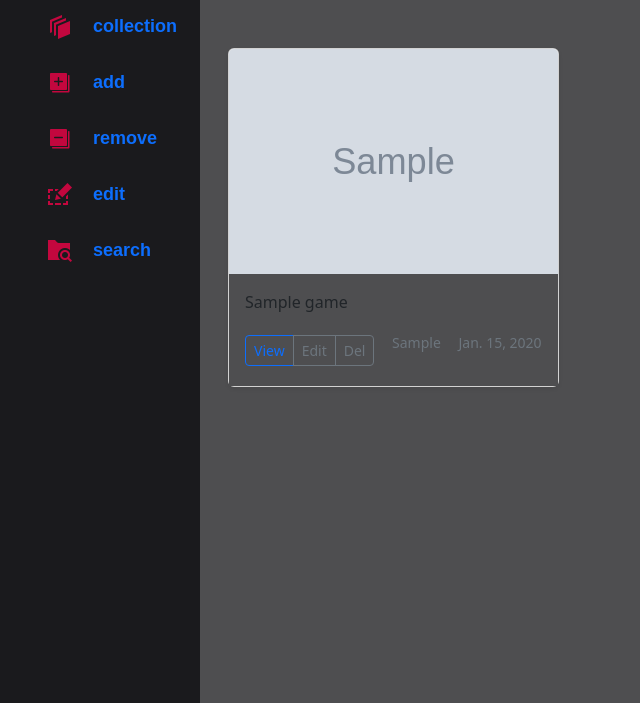
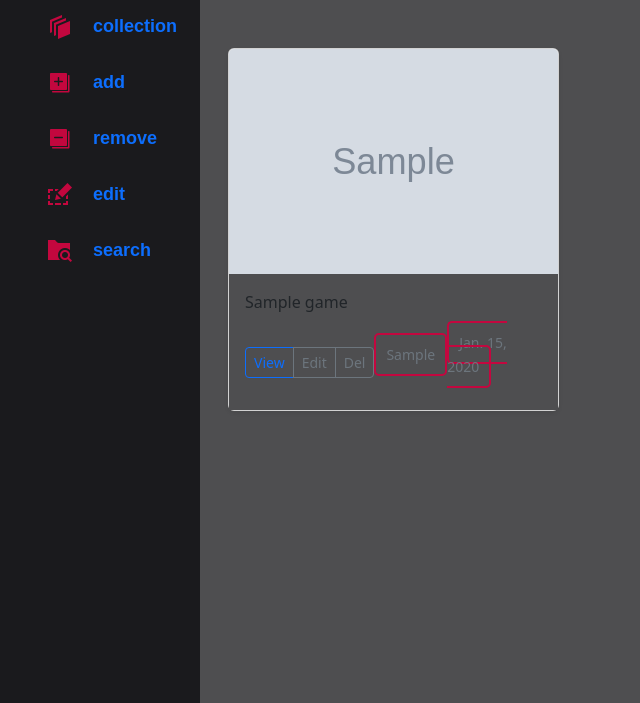
Before and after one commit to LKacik/games-library, a Django app: page / in a window 1280 px wide. Shown: the part 97-800 px from the top of the page, without its empty margins (0-640 px from the left). Run offline with Django 4.2, Linux system fonts and the light colour scheme; tables that the repository leaves empty hold one stand-in row (values such as "Sample post"); grey boxes marked "Sample" are stand-in pictures.

Commit message:
Chnaged width->auto in img, added borde in text_muted

```diff
--- a/warehouse/static/css/site.css
+++ b/warehouse/static/css/site.css
@@ -76,3 +76,15 @@
   background-color: #4E4E50;
 
 }
+
+.card-img-top {
+    width: auto;
+}
+
+.text-muted {
+    border-width: 2px;
+    padding: 10px;
+    border-style: solid;
+    border-color:  #C3073F;
+    border-radius: 5px;
+}
```
